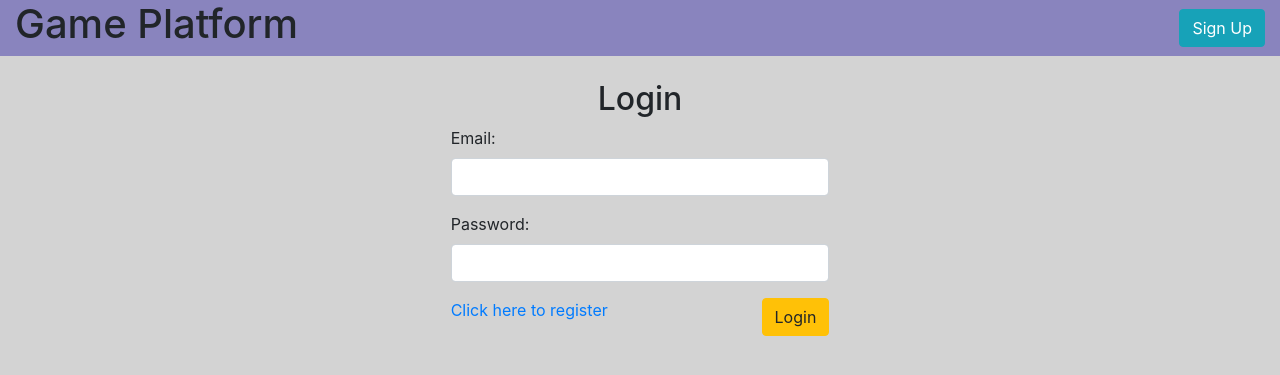
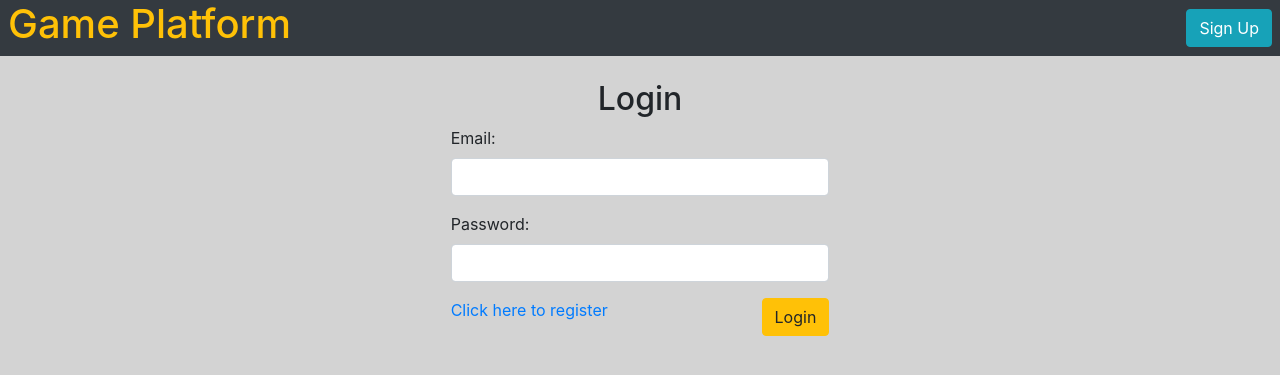
Before and after one commit to JDavisWASD/Game_Storefront, a Flask app: page / in a window 1280 px wide. Shown: the top 375 px of the page. Run offline with Flask 2, Linux system fonts and the light colour scheme; some libraries are stand-ins or nearby versions.

Commit message:
changed nav bar

```diff
--- a/flask_app/templates/index.html
+++ b/flask_app/templates/index.html
@@ -12,7 +12,7 @@
 </head>
 
 <body style="background-color:lightgray">
-    <nav class="d-flex justify-content-between align-items-center col-12 bg-faded-purple">
+    <nav class="d-flex justify-content-between align-items-center bg-dark text-warning px-2">
         <h1>Game Platform</h1>
         <a href="/new" class="btn btn-info">Sign Up</a>
     </nav>
```
